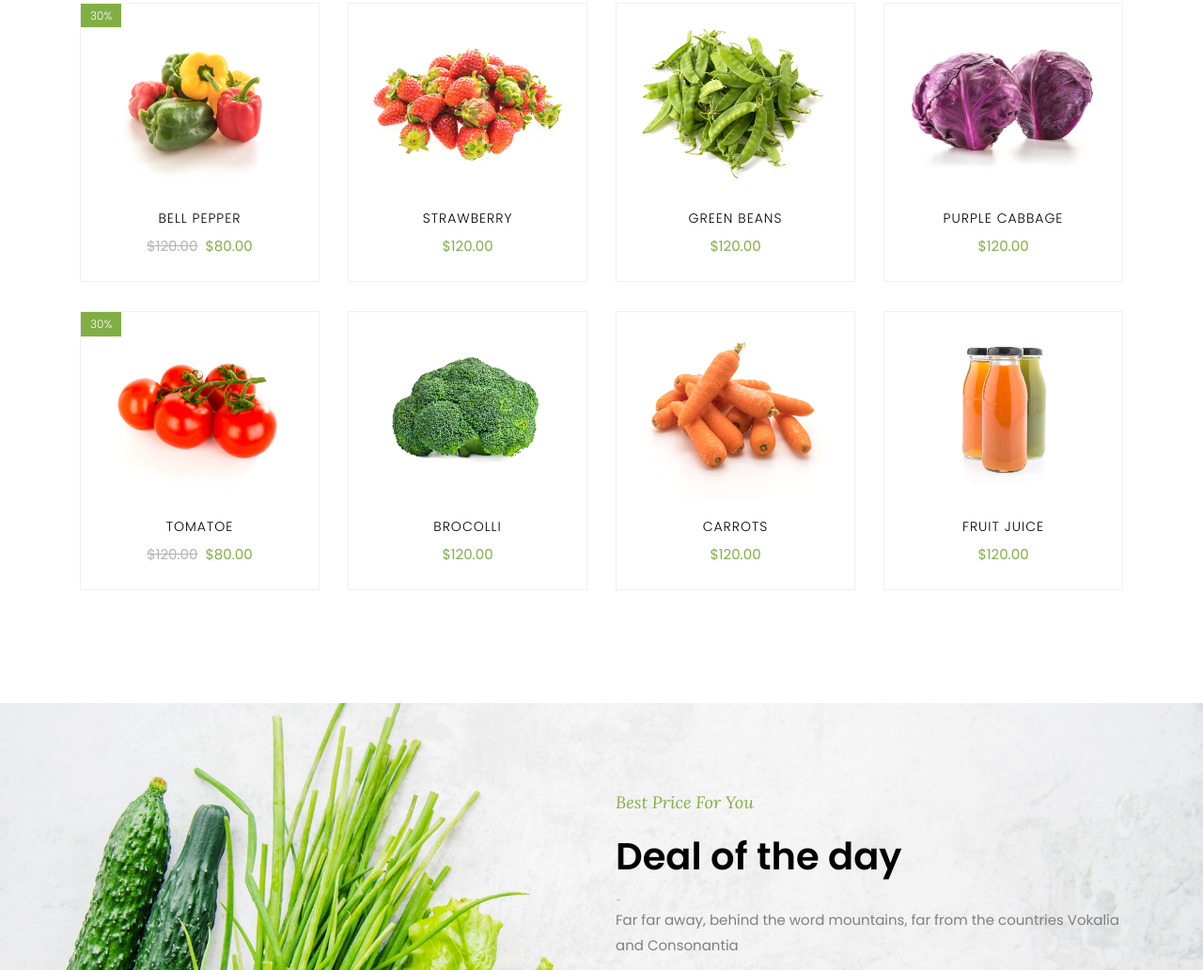
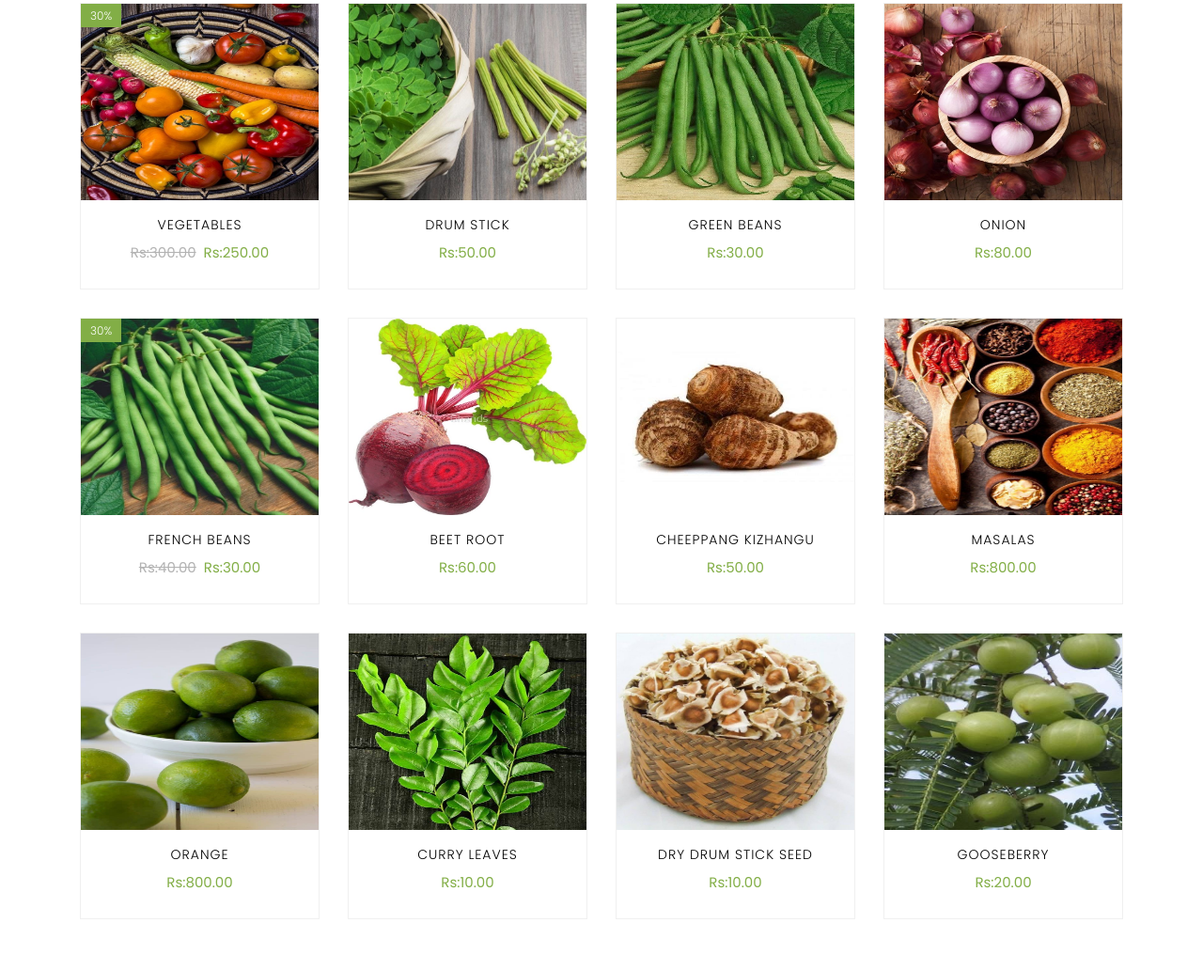
Before and after one commit to vargina/fruits_website, a plain HTML site: page index.html in a window 1280 px wide. Shown: the part 1993-3025 px from the top of the page at 94% size. Drawn offline with Linux system fonts and the light colour scheme; some packages are replaced by stand-ins of ours; no server answers; files whose address does not match are found by name.

Commit message:
image changed

```diff
--- a/index.html
+++ b/index.html
@@ -181,14 +181,14 @@
 								</div>
 							</div>
 							<div class="col-md-6">
-								<div class="category-wrap ftco-animate img mb-4 d-flex align-items-end" style="background-image: url(images/category-1.jpg);">
+								<div class="category-wrap ftco-animate img mb-4 d-flex align-items-end" style="background-image: url(images/fruits.jpg);">
 									<div class="text px-3 py-1">
-										<h2 class="mb-0"><a href="#">Fruits</a></h2>
+										<h2 class="mb-0"><a href="#">Vegetables</a></h2>
 									</div>
 								</div>
-								<div class="category-wrap ftco-animate img d-flex align-items-end" style="background-image: url(images/category-2.jpg);">
+								<div class="category-wrap ftco-animate img d-flex align-items-end" style="background-image: url(images/veg.jpg);">
 									<div class="text px-3 py-1">
-										<h2 class="mb-0"><a href="#">Vegetables</a></h2>
+										<h2 class="mb-0"><a href="#">Drum Stick</a></h2>
 									</div>
 								</div>
 							</div>
@@ -196,14 +196,14 @@
 					</div>
 
 					<div class="col-md-4">
-						<div class="category-wrap ftco-animate img mb-4 d-flex align-items-end" style="background-image: url(images/category-3.jpg);">
+						<div class="category-wrap ftco-animate img mb-4 d-flex align-items-end" style="background-image: url(images/juices.jpg);">
 							<div class="text px-3 py-1">
 								<h2 class="mb-0"><a href="#">Juices</a></h2>
 							</div>
 						</div>
-						<div class="category-wrap ftco-animate img d-flex align-items-end" style="background-image: url(images/category-4.jpg);">
+						<div class="category-wrap ftco-animate img d-flex align-items-end" style="background-image: url(images/masalas.jpg);">
 							<div class="text px-3 py-1">
-								<h2 class="mb-0"><a href="#">Dried</a></h2>
+								<h2 class="mb-0"><a href="#">Masalas</a></h2>
 							</div>
 						</div>
 					</div>
@@ -224,16 +224,16 @@
     	<div class="container">
     		<div class="row">
     			<div class="col-md-6 col-lg-3 ftco-animate">
-    				<div class="product">
-    					<a href="#" class="img-prod"><img class="img-fluid" src="images/product-1.jpg" alt="Colorlib Template">
+    				<div class="product" style="height:305px;">
+    					<a href="#" class="img-prod"><img class="img-fluid" src="images/fruits.jpg" alt="Colorlib Template" style="height:209px;width:100%;">
     						<span class="status">30%</span>
     						<div class="overlay"></div>
     					</a>
     					<div class="text py-3 pb-4 px-3 text-center">
-    						<h3><a href="#">Bell Pepper</a></h3>
+    						<h3><a href="#">Vegetables</a></h3>
     						<div class="d-flex">
     							<div class="pricing">
-		    						<p class="price"><span class="mr-2 price-dc">$120.00</span><span class="price-sale">$80.00</span></p>
+		    						<p class="price"><span class="mr-2 price-dc">Rs:300.00</span><span class="price-sale">Rs:250.00</span></p>
 		    					</div>
 	    					</div>
 	    					<div class="bottom-area d-flex px-3">
@@ -253,15 +253,15 @@
     				</div>
     			</div>
     			<div class="col-md-6 col-lg-3 ftco-animate">
-    				<div class="product">
-    					<a href="#" class="img-prod"><img class="img-fluid" src="images/product-2.jpg" alt="Colorlib Template">
+    				<div class="product" style="height:305px;">
+    					<a href="#" class="img-prod"><img class="img-fluid" src="images/veg.jpg" alt="Colorlib Template" style="height:209px;width:100%;">
     						<div class="overlay"></div>
     					</a>
     					<div class="text py-3 pb-4 px-3 text-center">
-    						<h3><a href="#">Strawberry</a></h3>
+    						<h3><a href="#">Drum Stick</a></h3>
     						<div class="d-flex">
     							<div class="pricing">
-		    						<p class="price"><span>$120.00</span></p>
+		    						<p class="price"><span>Rs:50.00</span></p>
 		    					</div>
 	    					</div>
     						<div class="bottom-area d-flex px-3">
@@ -281,15 +281,15 @@
     				</div>
     			</div>
     			<div class="col-md-6 col-lg-3 ftco-animate">
-    				<div class="product">
-    					<a href="#" class="img-prod"><img class="img-fluid" src="images/product-3.jpg" alt="Colorlib Template">
+    				<div class="product" style="height:305px;">
+    					<a href="#" class="img-prod"><img class="img-fluid" src="images/green.jpg" alt="Colorlib Template" style="height:209px;width:100%;">
 	    					<div class="overlay"></div>
 	    				</a>
     					<div class="text py-3 pb-4 px-3 text-center">
     						<h3><a href="#">Green Beans</a></h3>
     						<div class="d-flex">
     							<div class="pricing">
-		    						<p class="price"><span>$120.00</span></p>
+		    						<p class="price"><span>Rs:30.00</span></p>
 		    					</div>
 	    					</div>
     						<div class="bottom-area d-flex px-3">
@@ -309,15 +309,15 @@
     				</div>
     			</div>
     			<div class="col-md-6 col-lg-3 ftco-animate">
-    				<div class="product">
-    					<a href="#" class="img-prod"><img class="img-fluid" src="images/product-4.jpg" alt="Colorlib Template">
+    				<div class="product" style="height:305px;">
+    					<a href="#" class="img-prod"><img class="img-fluid" src="images/on.jpg" alt="Colorlib Template" style="height:209px;width:100%;">
     						<div class="overlay"></div>
     					</a>
     					<div class="text py-3 pb-4 px-3 text-center">
-    						<h3><a href="#">Purple Cabbage</a></h3>
+    						<h3><a href="#">Onion</a></h3>
     						<div class="d-flex">
     							<div class="pricing">
-		    						<p class="price"><span>$120.00</span></p>
+		    						<p class="price"><span>Rs:80.00</span></p>
 		    					</div>
 	    					</div>
     						<div class="bottom-area d-flex px-3">
@@ -339,16 +339,16 @@
 
 
     			<div class="col-md-6 col-lg-3 ftco-animate">
-    				<div class="product">
-    					<a href="#" class="img-prod"><img class="img-fluid" src="images/product-5.jpg" alt="Colorlib Template">
+    				<div class="product" style="height:305px;">
+    					<a href="#" class="img-prod"><img class="img-fluid" src="images/french.jpg" alt="Colorlib Template" style="height:209px;width:100%;">
     						<span class="status">30%</span>
     						<div class="overlay"></div>
     					</a>
     					<div class="text py-3 pb-4 px-3 text-center">
-    						<h3><a href="#">Tomatoe</a></h3>
+    						<h3><a href="#">French Beans</a></h3>
     						<div class="d-flex">
     							<div class="pricing">
-		    						<p class="price"><span class="mr-2 price-dc">$120.00</span><span class="price-sale">$80.00</span></p>
+		    						<p class="price"><span class="mr-2 price-dc">Rs:40.00</span><span class="price-sale">Rs:30.00</span></p>
 		    					</div>
 	    					</div>
 	    					<div class="bottom-area d-flex px-3">
@@ -368,15 +368,15 @@
     				</div>
     			</div>
     			<div class="col-md-6 col-lg-3 ftco-animate">
-    				<div class="product">
-    					<a href="#" class="img-prod"><img class="img-fluid" src="images/product-6.jpg" alt="Colorlib Template">
+    				<div class="product" style="height:305px;">
+    					<a href="#" class="img-prod"><img class="img-fluid" src="images/beet.jpg" alt="Colorlib Template" style="height:209px;width:100%;">
     						<div class="overlay"></div>
     					</a>
     					<div class="text py-3 pb-4 px-3 text-center">
-    						<h3><a href="#">Brocolli</a></h3>
+    						<h3><a href="#">Beet Root</a></h3>
     						<div class="d-flex">
     							<div class="pricing">
-		    						<p class="price"><span>$120.00</span></p>
+		    						<p class="price"><span>Rs:60.00</span></p>
 		    					</div>
 	    					</div>
     						<div class="bottom-area d-flex px-3">
@@ -396,15 +396,15 @@
     				</div>
     			</div>
     			<div class="col-md-6 col-lg-3 ftco-animate">
-    				<div class="product">
-    					<a href="#" class="img-prod"><img class="img-fluid" src="images/product-7.jpg" alt="Colorlib Template">
+    				<div class="product" style="height:305px;">
+    					<a href="#" class="img-prod"><img class="img-fluid" src="images/c.jpg" alt="Colorlib Template" style="height:209px;width:100%;">
 	    					<div class="overlay"></div>
 	    				</a>
     					<div class="text py-3 pb-4 px-3 text-center">
-    						<h3><a href="#">Carrots</a></h3>
+    						<h3><a href="#">Cheeppang Kizhangu</a></h3>
     						<div class="d-flex">
     							<div class="pricing">
-		    						<p class="price"><span>$120.00</span></p>
+		    						<p class="price"><span>Rs:50.00</span></p>
 		    					</div>
 	    					</div>
     						<div class="bottom-area d-flex px-3">
@@ -424,15 +424,127 @@
     				</div>
     			</div>
     			<div class="col-md-6 col-lg-3 ftco-animate">
-    				<div class="product">
-    					<a href="#" class="img-prod"><img class="img-fluid" src="images/product-8.jpg" alt="Colorlib Template">
+    				<div class="product" style="height:305px;">
+    					<a href="#" class="img-prod"><img class="img-fluid" src="images/m.jpg" alt="Colorlib Template" style="height:209px;width:100%;">
     						<div class="overlay"></div>
     					</a>
     					<div class="text py-3 pb-4 px-3 text-center">
-    						<h3><a href="#">Fruit Juice</a></h3>
+    						<h3><a href="#">Masalas</a></h3>
     						<div class="d-flex">
     							<div class="pricing">
-		    						<p class="price"><span>$120.00</span></p>
+		    						<p class="price"><span>Rs:800.00</span></p>
+		    					</div>
+	    					</div>
+    						<div class="bottom-area d-flex px-3">
+	    						<div class="m-auto d-flex">
+	    							<a href="#" class="add-to-cart d-flex justify-content-center align-items-center text-center">
+	    								<span><i class="ion-ios-menu"></i></span>
+	    							</a>
+	    							<a href="#" class="buy-now d-flex justify-content-center align-items-center mx-1">
+	    								<span><i class="ion-ios-cart"></i></span>
+	    							</a>
+	    							<a href="#" class="heart d-flex justify-content-center align-items-center ">
+	    								<span><i class="ion-ios-heart"></i></span>
+	    							</a>
+    							</div>
+    						</div>
+    					</div>
+    				</div>
+				</div>
+				<div class="col-md-6 col-lg-3 ftco-animate">
+    				<div class="product" style="height:305px;">
+    					<a href="#" class="img-prod"><img class="img-fluid" src="images/juices.jpg" alt="Colorlib Template" style="height:209px;width:100%;">
+    						<div class="overlay"></div>
+    					</a>
+    					<div class="text py-3 pb-4 px-3 text-center">
+    						<h3><a href="#">Orange</a></h3>
+    						<div class="d-flex">
+    							<div class="pricing">
+		    						<p class="price"><span>Rs:800.00</span></p>
+		    					</div>
+	    					</div>
+    						<div class="bottom-area d-flex px-3">
+	    						<div class="m-auto d-flex">
+	    							<a href="#" class="add-to-cart d-flex justify-content-center align-items-center text-center">
+	    								<span><i class="ion-ios-menu"></i></span>
+	    							</a>
+	    							<a href="#" class="buy-now d-flex justify-content-center align-items-center mx-1">
+	    								<span><i class="ion-ios-cart"></i></span>
+	    							</a>
+	    							<a href="#" class="heart d-flex justify-content-center align-items-center ">
+	    								<span><i class="ion-ios-heart"></i></span>
+	    							</a>
+    							</div>
+    						</div>
+    					</div>
+    				</div>
+				</div>
+				<div class="col-md-6 col-lg-3 ftco-animate">
+    				<div class="product" style="height:305px;">
+    					<a href="#" class="img-prod"><img class="img-fluid" src="images/curry.jpg" alt="Colorlib Template" style="height:209px;width:100%;">
+    						<div class="overlay"></div>
+    					</a>
+    					<div class="text py-3 pb-4 px-3 text-center">
+    						<h3><a href="#">Curry Leaves</a></h3>
+    						<div class="d-flex">
+    							<div class="pricing">
+		    						<p class="price"><span>Rs:10.00</span></p>
+		    					</div>
+	    					</div>
+    						<div class="bottom-area d-flex px-3">
+	    						<div class="m-auto d-flex">
+	    							<a href="#" class="add-to-cart d-flex justify-content-center align-items-center text-center">
+	    								<span><i class="ion-ios-menu"></i></span>
+	    							</a>
+	    							<a href="#" class="buy-now d-flex justify-content-center align-items-center mx-1">
+	    								<span><i class="ion-ios-cart"></i></span>
+	    							</a>
+	    							<a href="#" class="heart d-flex justify-content-center align-items-center ">
+	    								<span><i class="ion-ios-heart"></i></span>
+	    							</a>
+    							</div>
+    						</div>
+    					</div>
+    				</div>
+				</div>
+				<div class="col-md-6 col-lg-3 ftco-animate">
+    				<div class="product" style="height:305px;">
+    					<a href="#" class="img-prod"><img class="img-fluid" src="images/dry.jpg" alt="Colorlib Template" style="height:209px;width:100%;">
+    						<div class="overlay"></div>
+    					</a>
+    					<div class="text py-3 pb-4 px-3 text-center">
+    						<h3><a href="#">Dry Drum Stick Seed</a></h3>
+    						<div class="d-flex">
+    							<div class="pricing">
+		    						<p class="price"><span>Rs:10.00</span></p>
+		    					</div>
+	    					</div>
+    						<div class="bottom-area d-flex px-3">
+	    						<div class="m-auto d-flex">
+	    							<a href="#" class="add-to-cart d-flex justify-content-center align-items-center text-center">
+	    								<span><i class="ion-ios-menu"></i></span>
+	    							</a>
+	    							<a href="#" class="buy-now d-flex justify-content-center align-items-center mx-1">
+	    								<span><i class="ion-ios-cart"></i></span>
+	    							</a>
+	    							<a href="#" class="heart d-flex justify-content-center align-items-center ">
+	    								<span><i class="ion-ios-heart"></i></span>
+	    							</a>
+    							</div>
+    						</div>
+    					</div>
+    				</div>
+				</div>
+				<div class="col-md-6 col-lg-3 ftco-animate">
+    				<div class="product" style="height:305px;">
+    					<a href="#" class="img-prod"><img class="img-fluid" src="images/go.jpg" alt="Colorlib Template" style="height:209px;width:100%;">
+    						<div class="overlay"></div>
+    					</a>
+    					<div class="text py-3 pb-4 px-3 text-center">
+    						<h3><a href="#">Gooseberry</a></h3>
+    						<div class="d-flex">
+    							<div class="pricing">
+		    						<p class="price"><span>Rs:20.00</span></p>
 		    					</div>
 	    					</div>
     						<div class="bottom-area d-flex px-3">
```
Also changed, not shown: images/beet.JPG (added), images/c.JPG (added), images/curry.JPG (added), images/dry.JPG (added), images/french.JPG (added), images/fruits.JPG (added), images/go.JPG (added), images/green.JPG (added), images/juices.JPG (added), images/m.JPG (added), images/masalas.JPG (added), images/on.JPG (added), images/onion.JPG (added), images/veg.JPG (added).
